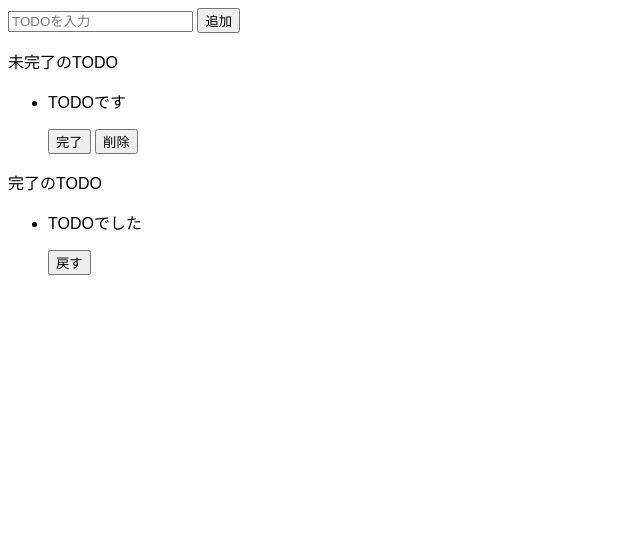
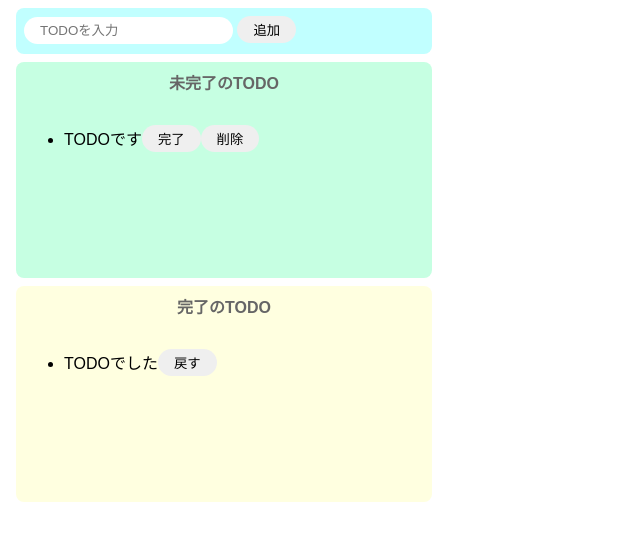
Before and after one commit to 8383no/codesandbox-todo-js, a website built with Parcel: page index.html in a window 1280 px wide. Shown: the whole page, without its empty margins (0-640 px from the left). Built offline with nearby package versions, Linux system fonts and the light colour scheme.

Commit message:
CSSでスタイリング

```diff
--- a/index.html
+++ b/index.html
@@ -6,15 +6,15 @@
   </head>
 
   <body>
-    <div>
+    <div class="input-area">
       <input placeholder="TODOを入力" />
       <button>追加</button>
     </div>
-    <div>
-      <p>未完了のTODO</p>
+    <div class="imcomplete-area">
+      <p class="title">未完了のTODO</p>
       <ul>
         <li>
-          <div>
+          <div class="list-low">
             <p>TODOです</p>
             <button>完了</button>
             <button>削除</button>
@@ -22,11 +22,11 @@
         </li>
       </ul>
     </div>
-    <div>
-      <p>完了のTODO</p>
+    <div class="complete-area">
+      <p class="title">完了のTODO</p>
       <ul>
         <li>
-          <div>
+          <div class="list-low">
             <p>TODOでした</p>
             <button>戻す</button>
           </div>
--- a/src/styles.css
+++ b/src/styles.css
@@ -1,3 +1,66 @@
 body {
   font-family: sans-serif;
 }
+
+input {
+  border-radius: 16px;
+  border: none;
+  padding: 6px 16px;
+  outline: none;
+}
+
+button {
+  border-radius: 16px;
+  border: none;
+  padding: 4px 16px;
+}
+
+button:hover {
+  background-color: #ff7fff;
+  color: #fff;
+  cursor: pointer;
+}
+
+li {
+  margin-right: 8px;
+}
+
+.input-area {
+  background-color: #c1ffff;
+  width: 400px;
+  height: 30px;
+  padding: 8px;
+  margin: 8px;
+  border-radius: 8px;
+}
+
+.imcomplete-area {
+  background-color: #c6ffe2;
+  width: 400px;
+  min-height: 200px;
+  padding: 8px;
+  margin: 8px;
+  border-radius: 8px;
+}
+
+.complete-area {
+  background-color: #ffffe0;
+  width: 400px;
+  min-height: 200px;
+  padding: 8px;
+  margin: 8px;
+  border-radius: 8px;
+}
+
+.title {
+  text-align: center;
+  margin-top: 0;
+  font-weight: bold;
+  color: #666;
+}
+
+.list-low {
+  display: flex;
+  align-items: center;
+  padding-bottom: 4px;
+}
```
